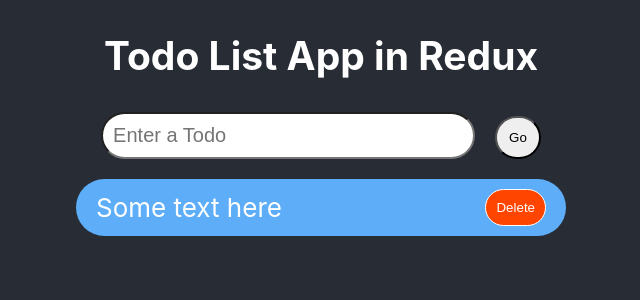
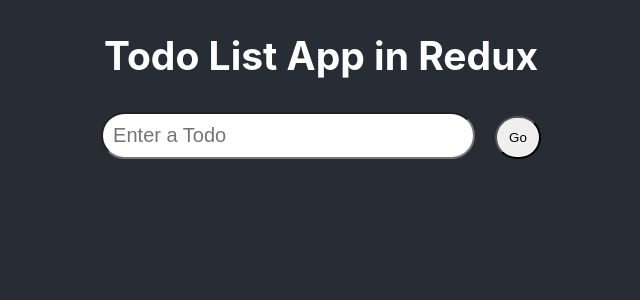
Before and after one commit to mainlyetcetera/todos-redux, a React (Create React App) app: page / in a window 1280 px wide. Shown: the top 300 px of the page, without its empty margins (319-959 px from the left). Built offline with nearby package versions, Linux system fonts and the light colour scheme.

Commit message:
Add todos on submission to dom

```diff
--- a/src/App.js
+++ b/src/App.js
@@ -1,5 +1,5 @@
 import { useState } from 'react'
-import { useDispatch } from 'react-redux'
+import { useDispatch, useSelector } from 'react-redux'
 import { AddTodoAction } from './actions/TodoActions'
 import './App.css'
 
@@ -7,6 +7,8 @@ const App = () => {
   const [todo, setTodo] = useState()
 
   const dispatch = useDispatch()
+  const Todo = useSelector(state => state.Todo)
+  const { todos } = Todo
 
   const handleSubmit = e => {
     e.preventDefault()
@@ -32,16 +34,21 @@ const App = () => {
           </button>
         </form>
         <ul className='allTodos'>
+          {
+            todos && todos.map(todo => (
               <li
                 className='singleTodo'
+                key={todo.id}
               >
-            <span className='todoText'>Some text here</span>
+                <span className='todoText'>{todo.todo}</span>
                 <button
                   className='delete'
                 >
                   Delete
                 </button>
               </li>
+            ))
+          }
         </ul>
       </header>
     </div>
```
Lines whose indentation alone changed are shown as unchanged.
